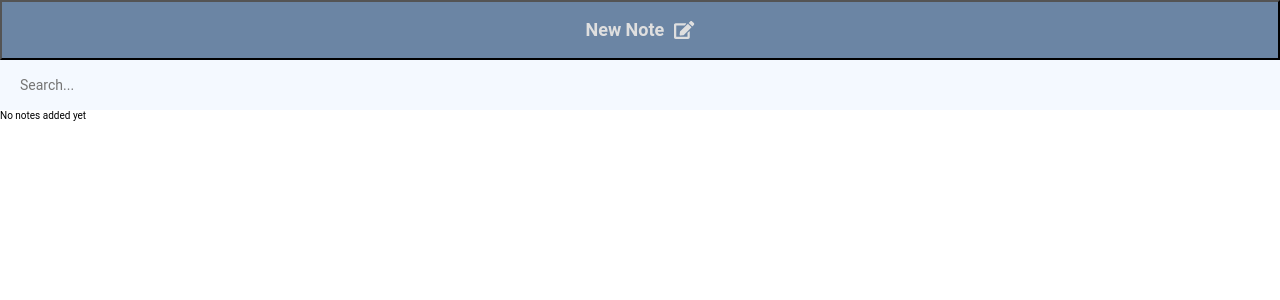
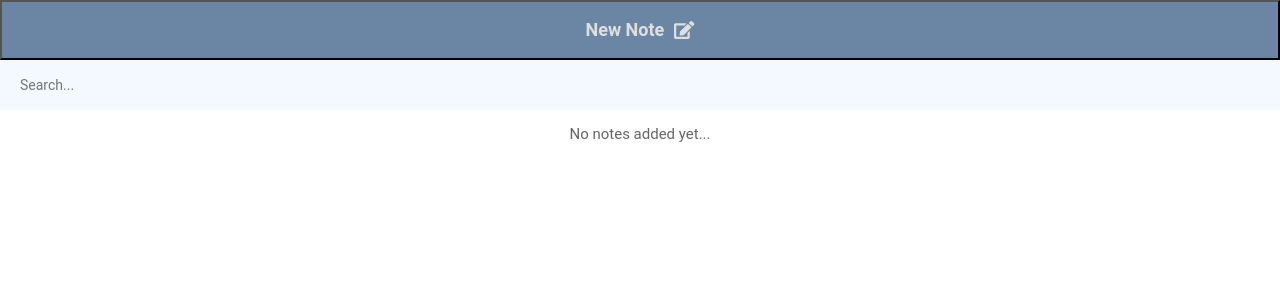
Before and after one commit to gothbarbie/detectify, a React (Create React App) app in the folder client/: page / in a window 1280 px wide. Shown: the top 300 px of the page. Built offline with nearby package versions, Linux system fonts and the light colour scheme.

Commit message:
style: for NoNotesYet

```diff
--- a/client/src/App.js
+++ b/client/src/App.js
@@ -1,6 +1,7 @@
 import React, { Component } from 'react'
 import { connect } from 'react-redux'
 import PropTypes from 'prop-types'
+import styled from 'styled-components'
 
 import { addNoteThunk, loadSavedNotesThunk } from './actions/notesActions'
 import { setNotesFilter, clearNotesFilter } from './actions/notesFilterActions'
@@ -12,6 +13,16 @@ import NoteItem from './components/NoteItem'
 import Normalizer from './components/Normalizer'
 import Modal from './components/Modal'
 import DeleteModal from './components/DeleteModal'
+
+const NoNotesYet = styled.div`
+  width: 100%;
+  display: flex;
+  align-items: center;
+  justify-content: center;
+  font-size: 1.5rem;
+  color: #666;
+  height: 5rem;
+`
 
 class App extends Component {
   constructor(props) {
@@ -34,7 +45,7 @@ class App extends Component {
     const entries = Object.entries(notes)
 
     if (!entries.length) {
-      return <div>No notes added yet</div>
+      return <NoNotesYet>No notes added yet...</NoNotesYet>
     }
 
     return entries.reverse().map(([id, note]) => {
```
